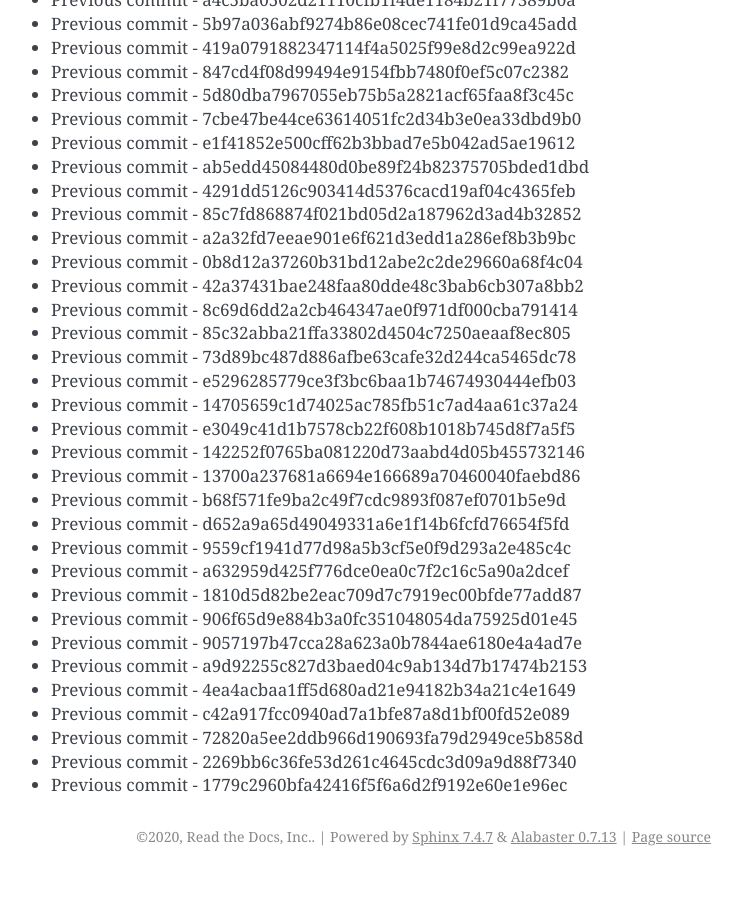
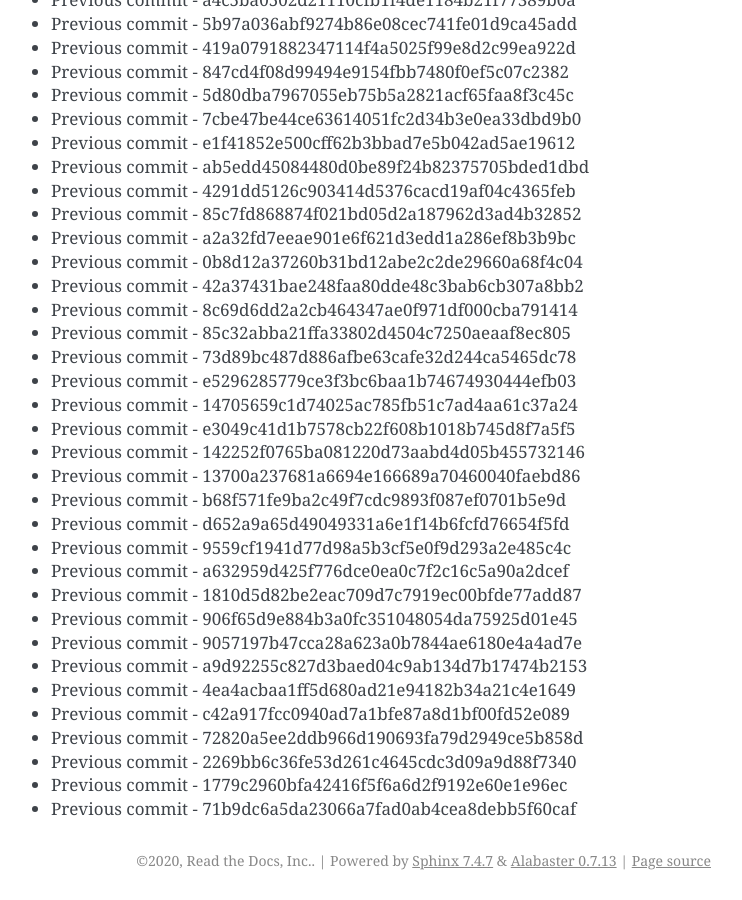
Before and after one commit to readthedocs/rtd-git-stresstest, a Sphinx documentation site: the page built from docs/updates.rst, in a window 1280 px wide and 900 px high, scrolled down 35375 px. Shown: the whole window, without its empty margins (399-1141 px from the left). Built offline with Sphinx 7.4.7, drawn with Linux system fonts in a browser that asks for light colours; before the commit the page ends 36251 px from its top, so only the background shows below that.

Commit message:
Generating commit from previous: 71b9dc6a5da23066a7fad0ab4cea8debb5f60caf

```diff
--- a/docs/updates.rst
+++ b/docs/updates.rst
@@ -1518,3 +1518,4 @@ It can be tested for any performance characteristics.
 * Previous commit - 72820a5ee2ddb966d190693fa79d2949ce5b858d
 * Previous commit - 2269bb6c36fe53d261c4645cdc3d09a9d88f7340
 * Previous commit - 1779c2960bfa42416f5f6a6d2f9192e60e1e96ec
+* Previous commit - 71b9dc6a5da23066a7fad0ab4cea8debb5f60caf
```
